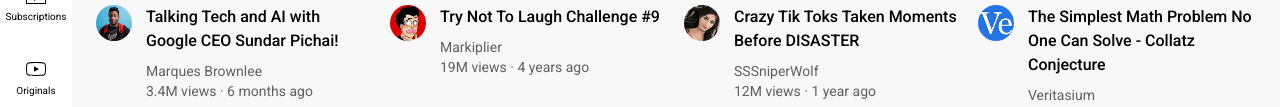
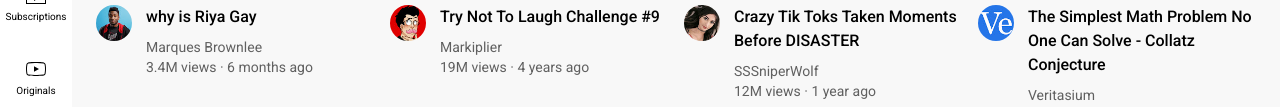
Before and after one commit to CoderAryanYadav/YoutubeClone, a plain HTML site: page index.html in a window 1280 px wide. Shown: the part 243-350 px from the top of the page. Drawn offline with Linux system fonts and the light colour scheme.

Commit message:
Update index.html

```diff
--- a/index.html
+++ b/index.html
@@ -88,7 +88,7 @@
             </div>
             <div class="video-info">
               <p class="video-title">
-                Talking Tech and AI with Google CEO Sundar Pichai!
+                why is Riya Gay
               </p>
               <p class="video-author">
                 Marques Brownlee
```
